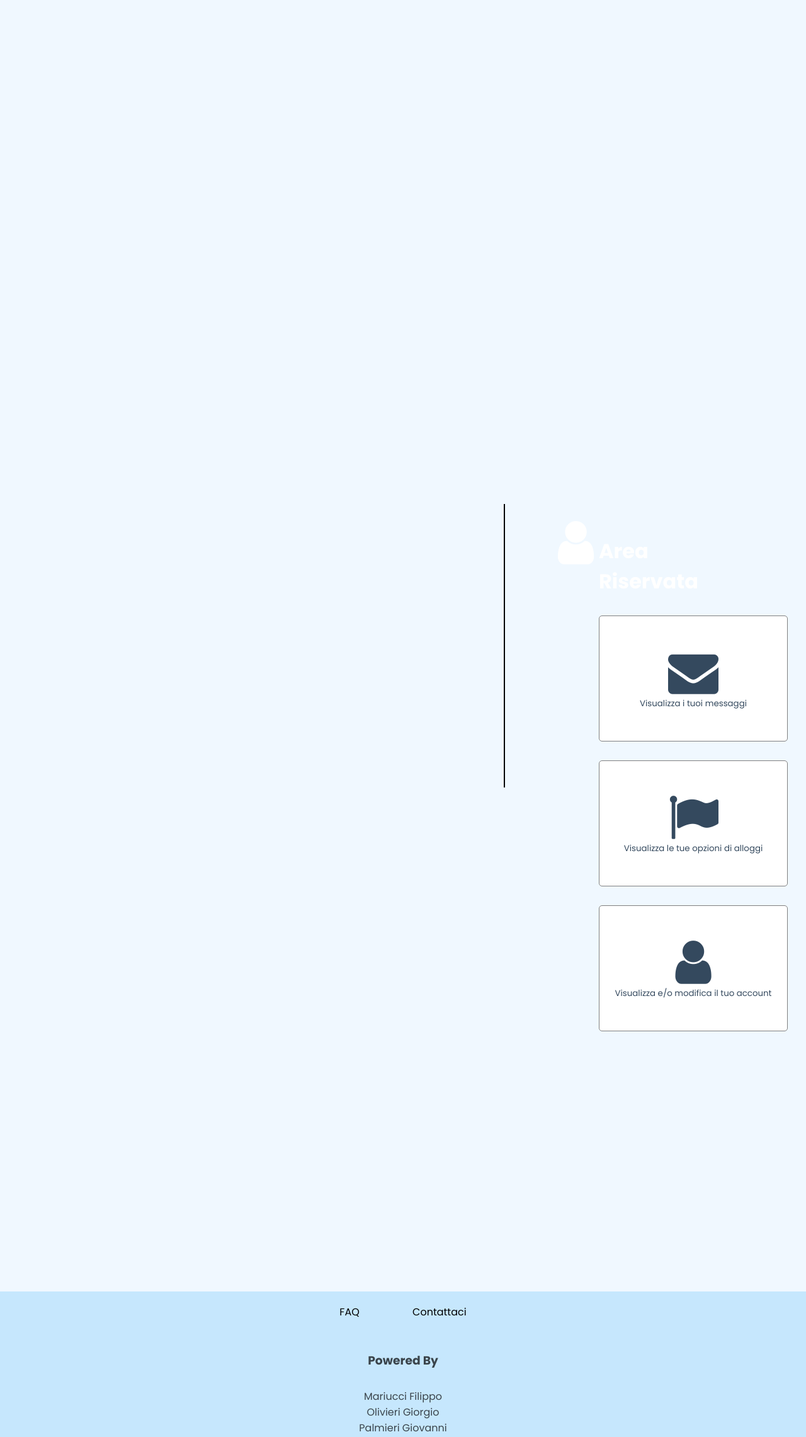
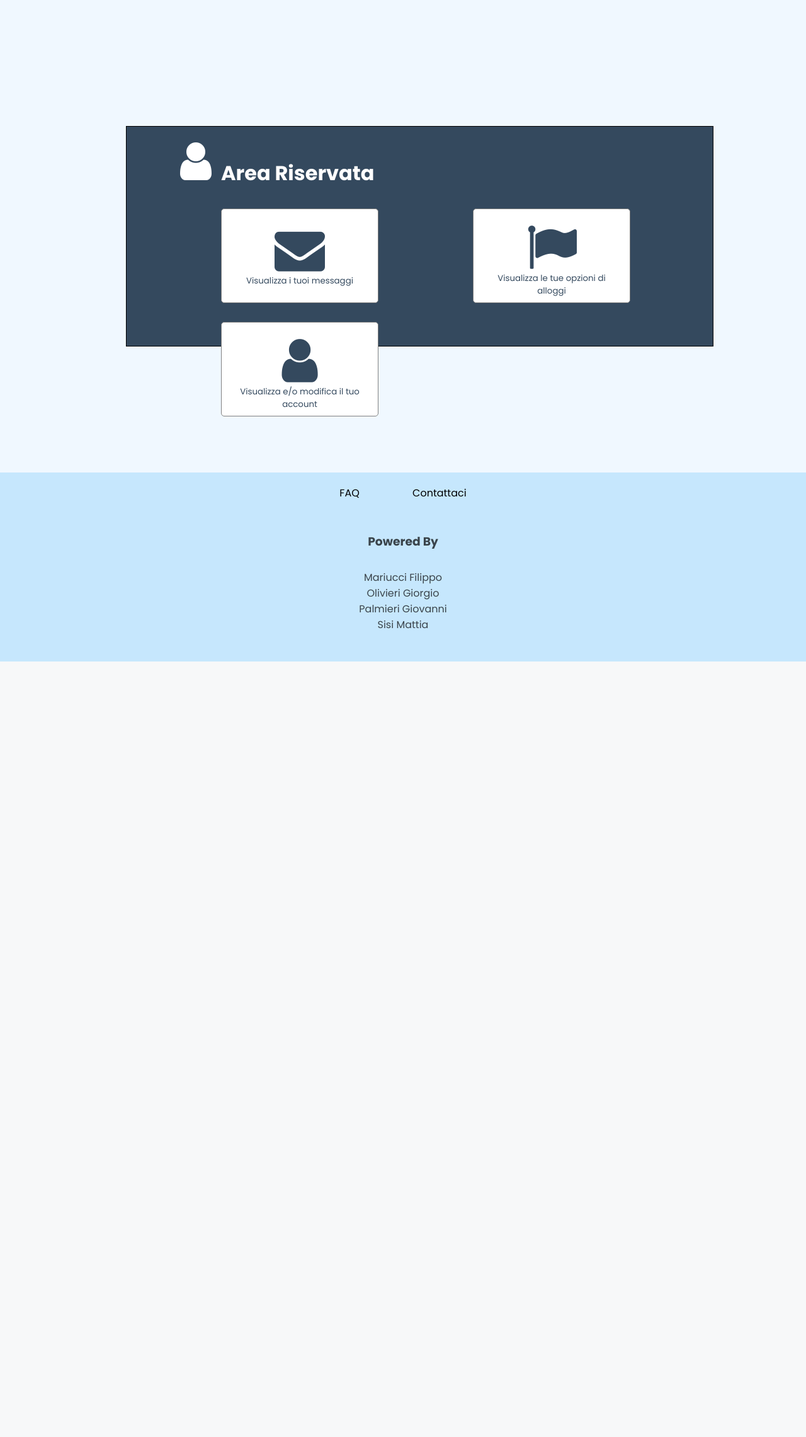
Before and after one commit to FilippoMariucci/TEC-WEB, a PHP site: page /project/Livello_3/area_ris_3.html in a window 1280 px wide; the page is wider, and only the part inside the window is pictured. Shown: the part 80-2361 px from the top of that part at 63% size. After the commit the page ends 1130 px from the top of that part, so only its background shows below. Run offline with PHP 8.4, Linux system fonts and the light colour scheme.

Commit message:
aree riservate modificate di poco

```diff
--- a/css/Livello_2_style/area_ris_2_style.css
+++ b/css/Livello_2_style/area_ris_2_style.css
@@ -11,7 +11,7 @@ header{
 .container{
   border: 1px solid;
   background-color: #34495e;
-  height: 400px;
+  height: 350px;
   width: 106%;
 }
 .area{
@@ -22,7 +22,7 @@ header{
 .area i{
   position: absolute;
   float: left;
-  font-size: 80px;
+  font-size: 70px;
   transform: translate(85px, -30px);
 }
 .area .fa{
--- a/css/Livello_3_style/area_ris_3_style.css
+++ b/css/Livello_3_style/area_ris_3_style.css
@@ -6,13 +6,13 @@
   font-family: 'Poppins', sans-serif;
 }
 header{
-  padding: 800px;
+  padding: 200px;
 }
 .container{
   border: 1px solid;
   background-color: #34495e;
-  height: 450px;
-  width: 100%;
+  height: 350px;
+  width: 106%;
 }
 .area{
   margin-top: 50px;
@@ -22,7 +22,7 @@ header{
 .area i{
   position: absolute;
   float: left;
-  font-size: 80px;
+  font-size: 70px;
   transform: translate(85px, -30px);
 }
 .area .fa{
@@ -41,8 +41,8 @@ header{
   background-color: white;
   border: 1px solid grey;
   border-radius: 5px;
-  width: 300px;
-  height: 200px;
+  width: 250px;
+  height: 150px;
   padding: 20px;
 }
 .messaggi i{
@@ -63,8 +63,8 @@ header{
   background-color: white;
   border: 1px solid grey;
   border-radius: 5px;
-  width: 300px;
-  height: 200px;
+  width: 250px;
+  height: 150px;
   padding: 20px;
 }
 .opzioni i{
@@ -85,8 +85,8 @@ header{
   background-color: white;
   border: 1px solid grey;
   border-radius: 5px;
-  width: 300px;
-  height: 200px;
+  width: 250px;
+  height: 150px;
   padding: 20px;
 }
 .account i{
```
